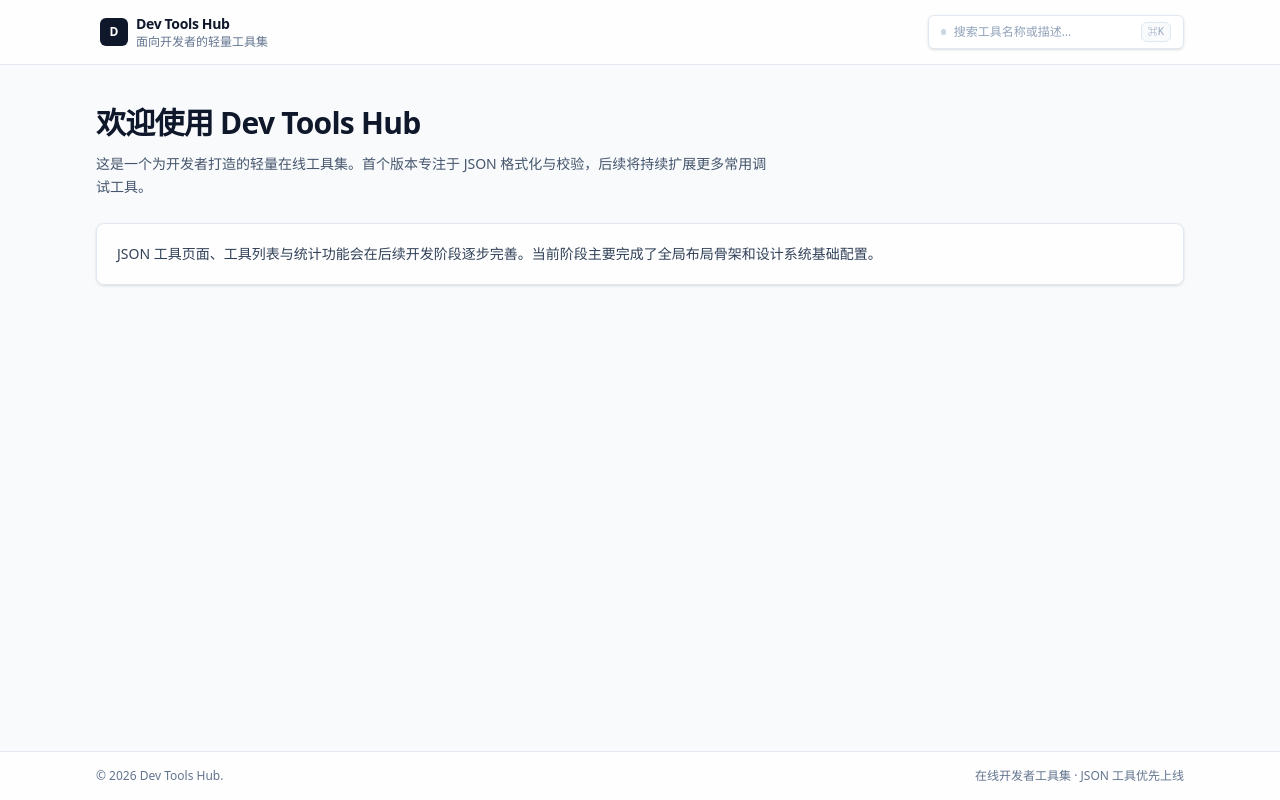
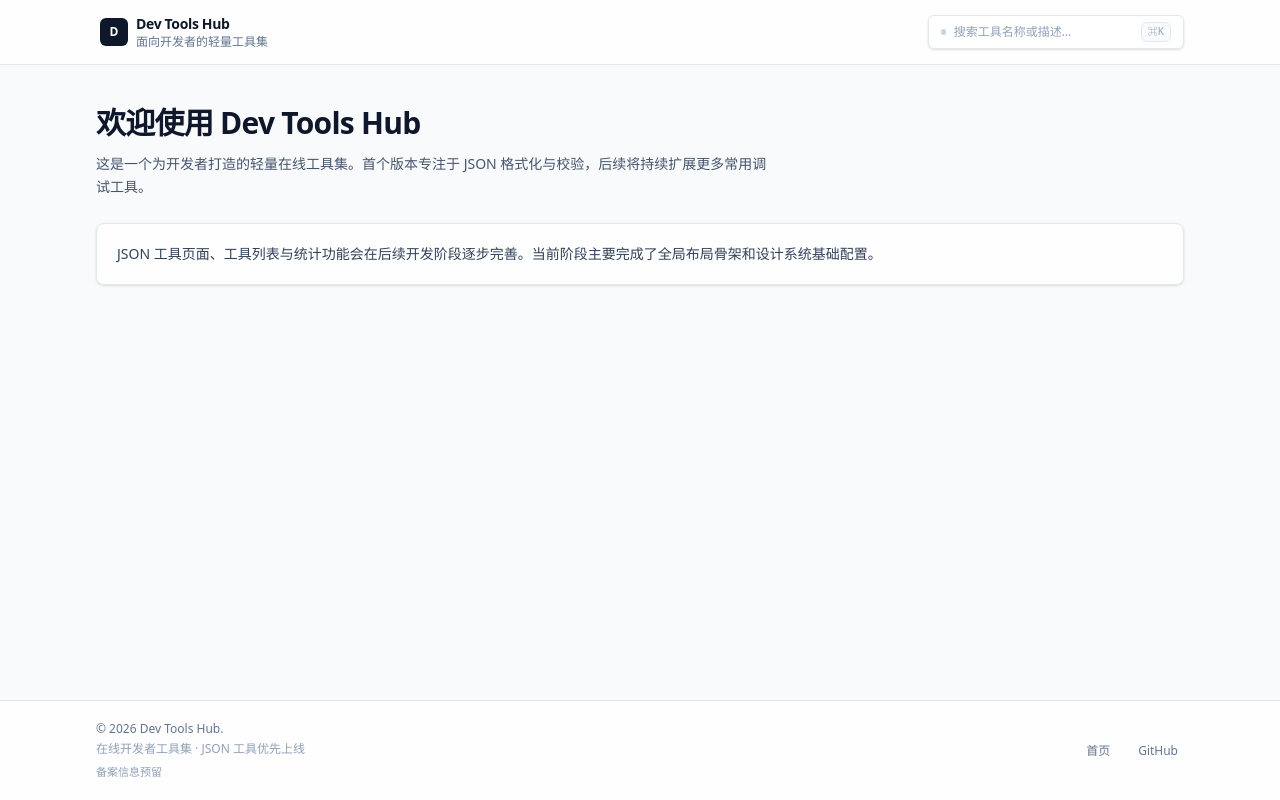
Before and after one commit to iyzliang/dev-tools-hub, a Next.js app: page / in a window 1280 px wide. Built offline with nearby package versions, Linux system fonts and the light colour scheme.

Commit message:
feat(layout): 抽离全局页脚组件并统一风格

```diff
--- a/feature_list.json
+++ b/feature_list.json
@@ -33,7 +33,7 @@
       "验证在不同页面内容高度下页脚显示正常，不覆盖主要内容",
       "为页脚中的链接添加 hover/focus 状态与 aria-label（如有图标）"
     ],
-    "passes": false
+    "passes": true
   },
   {
     "category": "页面开发",
--- a/src/app/layout.tsx
+++ b/src/app/layout.tsx
@@ -1,6 +1,7 @@
 import type { Metadata } from "next";
 import { Geist, Geist_Mono } from "next/font/google";
 import "./globals.css";
+import { SiteFooter } from "@/components/site-footer";
 import { SiteHeader } from "@/components/site-header";
 
 const geistSans = Geist({
@@ -33,14 +34,7 @@ export default function RootLayout({
           <div className="app-container app-main-inner">{children}</div>
         </main>
 
-        <footer className="app-footer">
-          <div className="app-container py-4 text-center text-xs text-slate-500 sm:flex sm:items-center sm:justify-between sm:text-left">
-            <span>© {new Date().getFullYear()} Dev Tools Hub.</span>
-            <span className="mt-1 block sm:mt-0">
-              在线开发者工具集 · JSON 工具优先上线
-            </span>
-          </div>
-        </footer>
+        <SiteFooter />
       </body>
     </html>
   );
--- /dev/null
+++ b/src/components/site-footer.tsx
@@ -0,0 +1,46 @@
+import Link from "next/link";
+
+export function SiteFooter() {
+  const year = new Date().getFullYear();
+
+  return (
+    <footer className="app-footer" role="contentinfo">
+      <div className="app-container py-6 sm:py-5">
+        <div className="flex flex-col gap-4 text-center sm:flex-row sm:items-center sm:justify-between sm:text-left">
+          <div className="flex flex-col gap-1 text-xs text-slate-500">
+            <span>© {year} Dev Tools Hub.</span>
+            <span className="text-slate-400">
+              在线开发者工具集 · JSON 工具优先上线
+            </span>
+            {/* 备案信息占位，上线时填入实际备案号 */}
+            <span className="mt-1 text-[11px] text-slate-400">
+              备案信息预留
+            </span>
+          </div>
+
+          <nav
+            className="flex flex-wrap items-center justify-center gap-4 sm:justify-end"
+            aria-label="页脚链接"
+          >
+            <Link
+              href="/"
+              className="rounded px-1.5 py-0.5 text-xs text-slate-500 transition-colors duration-150 ease-out hover:text-slate-700 focus-visible:outline-none focus-visible:ring-2 focus-visible:ring-slate-400 focus-visible:ring-offset-2 focus-visible:ring-offset-white"
+              aria-label="返回首页"
+            >
+              首页
+            </Link>
+            <a
+              href="https://github.com"
+              target="_blank"
+              rel="noopener noreferrer"
+              className="rounded px-1.5 py-0.5 text-xs text-slate-500 transition-colors duration-150 ease-out hover:text-slate-700 focus-visible:outline-none focus-visible:ring-2 focus-visible:ring-slate-400 focus-visible:ring-offset-2 focus-visible:ring-offset-white"
+              aria-label="在 GitHub 上查看项目（新窗口）"
+            >
+              GitHub
+            </a>
+          </nav>
+        </div>
+      </div>
+    </footer>
+  );
+}
```
